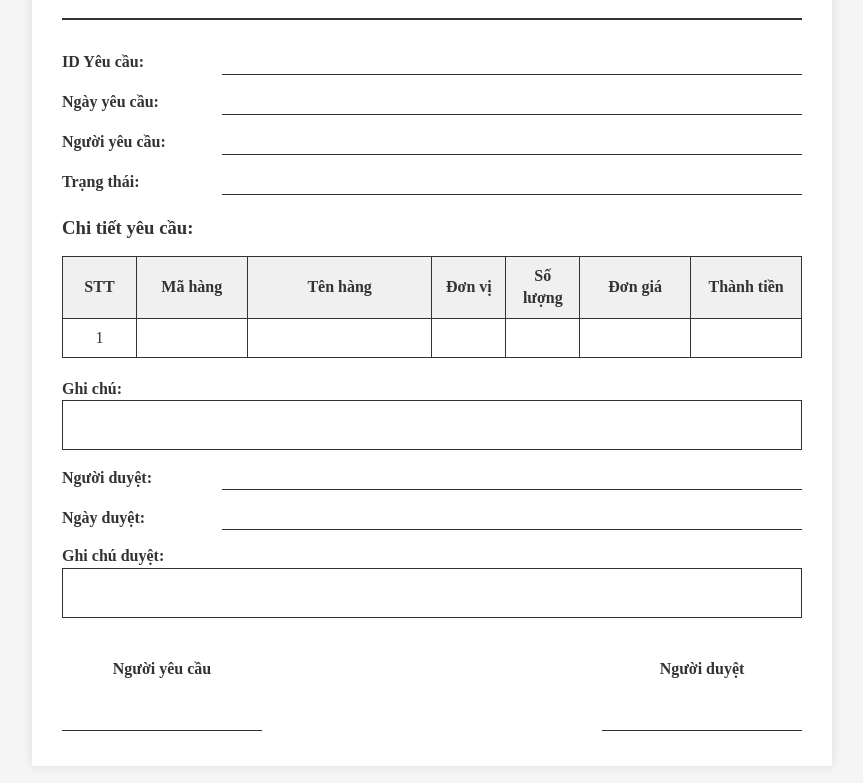
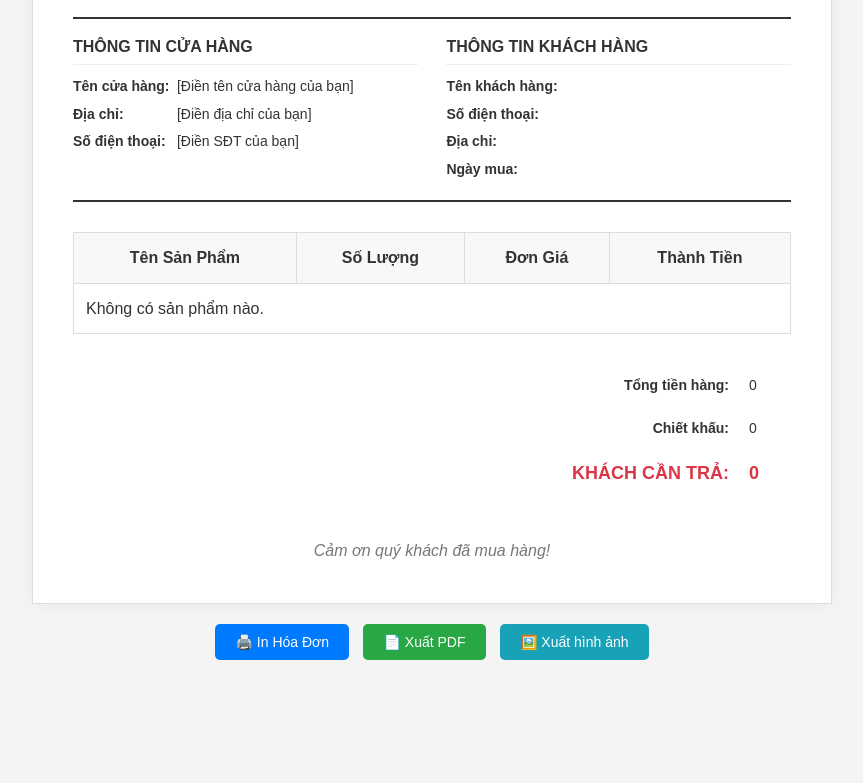
Before and after one commit to VinhThanh8088/innhanh, a plain HTML site: page index.html in a window 1280 px wide. Shown: the part 130-913 px from the top of the page, without its empty margins (208-1071 px from the left). After the commit the page ends 830 px from the top, so only its background shows below. Drawn offline with nearby package versions, Linux system fonts and the light colour scheme.

Commit message:
Update index.html

```diff
--- a/index.html
+++ b/index.html
@@ -3,7 +3,7 @@
 <head>
     <meta charset="UTF-8">
     <meta name="viewport" content="width=device-width, initial-scale=1.0">
-    <title>Phiếu Đề Nghị Yêu Cầu</title>
+    <title>Hóa Đơn Bán Hàng</title>
     <script src="https://cdnjs.cloudflare.com/ajax/libs/jspdf/2.5.1/jspdf.umd.min.js"></script>
     <script src="https://cdnjs.cloudflare.com/ajax/libs/html2canvas/1.4.1/html2canvas.min.js"></script>
     <style>
@@ -12,467 +12,298 @@
             padding: 0;
             box-sizing: border-box;
         }
-
         body {
-            font-family: 'Times New Roman', serif;
-            line-height: 1.4;
+            font-family: 'Arial', sans-serif; /* Thay đổi font cho hiện đại hơn */
+            line-height: 1.6;
             color: #333;
-            background-color: #f5f5f5;
+            background-color: #f4f4f4;
             padding: 20px;
         }
-
-        .container {
+        .invoice-container {
             max-width: 800px;
             margin: 0 auto;
             background: white;
-            padding: 30px;
-            box-shadow: 0 0 10px rgba(0,0,0,0.1);
+            padding: 40px;
+            box-shadow: 0 0 15px rgba(0,0,0,0.05);
+            border: 1px solid #ddd;
         }
-
         .header {
             text-align: center;
+            margin-bottom: 20px;
+        }
+        .header h1 {
+            font-size: 24px;
+            text-transform: uppercase;
+            color: #222;
+        }
+        .header .invoice-id {
+            font-size: 14px;
+            color: #555;
+            margin-top: 5px;
+        }
+        .info-section {
+            border-top: 2px solid #333;
+            border-bottom: 2px solid #333;
+            padding: 15px 0;
             margin-bottom: 30px;
-            border-bottom: 2px solid #333;
-            padding-bottom: 20px;
+            display: flex;
+            justify-content: space-between;
         }
-
-        .company-name {
+        .info-section div {
+            width: 48%;
+        }
+        .info-section h3 {
             font-size: 16px;
-            font-weight: bold;
+            margin-bottom: 10px;
+            border-bottom: 1px solid #eee;
+            padding-bottom: 5px;
+        }
+        .info-section p {
+            font-size: 14px;
             margin-bottom: 5px;
         }
-
-        .title {
-            font-size: 18px;
+        .info-section .label {
             font-weight: bold;
-            text-transform: uppercase;
-            margin: 15px 0;
+            display: inline-block;
+            min-width: 100px;
         }
-
-        .form-row {
-            display: flex;
-            margin-bottom: 15px;
-            align-items: center;
-        }
-
-        .form-row.full-width {
-            flex-direction: column;
-            align-items: stretch;
-        }
-
-        .label {
-            font-weight: bold;
-            min-width: 150px;
-            margin-right: 10px;
-        }
-
-        .value {
-            flex: 1;
-            padding: 5px;
-            border-bottom: 1px solid #333;
-            min-height: 25px;
-        }
-
-        .table-section {
-            margin: 20px 0;
-        }
-
         .items-table {
             width: 100%;
             border-collapse: collapse;
-            margin: 15px 0;
+            margin-bottom: 30px;
         }
-
-        .items-table th,
-        .items-table td {
-            border: 1px solid #333;
-            padding: 8px;
+        .items-table th, .items-table td {
+            border: 1px solid #ddd;
+            padding: 12px;
+            text-align: left;
+        }
+        .items-table th {
+            background-color: #f8f8f8;
+            font-weight: bold;
             text-align: center;
         }
-
-        .items-table th {
-            background-color: #f0f0f0;
+        .items-table td:nth-child(2),
+        .items-table td:nth-child(3),
+        .items-table td:nth-child(4) {
+            text-align: right;
+        }
+        .totals-section {
+            display: flex;
+            justify-content: flex-end;
+        }
+        .totals-section table {
+            width: 50%;
+            border-collapse: collapse;
+        }
+        .totals-section td {
+            padding: 10px;
+            font-size: 14px;
+        }
+        .totals-section .label {
             font-weight: bold;
+            text-align: right;
         }
-
-        .signature-section {
-            display: flex;
-            justify-content: space-between;
+        .totals-section .total-amount {
+            font-size: 18px;
+            font-weight: bold;
+            color: #dc3545; /* Màu đỏ cho nổi bật */
+        }
+        .footer {
+            text-align: center;
             margin-top: 40px;
+            font-style: italic;
+            color: #777;
         }
-
-        .signature-box {
-            text-align: center;
-            width: 200px;
-        }
-
-        .signature-title {
-            font-weight: bold;
-            margin-bottom: 50px;
-        }
-
-        .signature-line {
-            border-bottom: 1px solid #333;
-            margin: 5px 0;
-        }
-
         .buttons {
             text-align: center;
             margin: 20px 0;
-            gap: 10px;
         }
-
         .btn {
-            background-color: #007bff;
-            color: white;
-            padding: 10px 20px;
-            border: none;
-            border-radius: 5px;
-            cursor: pointer;
-            font-size: 14px;
-            margin: 0 5px;
+            background-color: #007bff; color: white; padding: 10px 20px;
+            border: none; border-radius: 5px; cursor: pointer;
+            font-size: 14px; margin: 0 5px;
         }
-
-        .btn:hover {
-            opacity: 0.9;
-        }
-
-        .btn-success {
-            background-color: #28a745;
-        }
-
-        .btn-info {
-            background-color: #17a2b8;
-        }
+        .btn:hover { opacity: 0.9; }
+        .btn-success { background-color: #28a745; }
+        .btn-info { background-color: #17a2b8; }
 
         @media print {
-            body {
-                background-color: white;
-                padding: 0;
-            }
-            .container {
-                box-shadow: none;
-                max-width: none;
-                margin: 0;
-                padding: 20px;
-            }
-            .buttons {
-                display: none;
-            }
-        }
-
-        .status-approved {
-            color: #28a745;
-            font-weight: bold;
-        }
-
-        .status-pending {
-            color: #ffc107;
-            font-weight: bold;
-        }
-
-        .status-rejected {
-            color: #dc3545;
-            font-weight: bold;
+            body { background-color: white; padding: 0; }
+            .invoice-container { box-shadow: none; border: none; max-width: none; margin: 0; padding: 10px; }
+            .buttons { display: none; }
         }
     </style>
 </head>
 <body>
-    <div class="container" id="printArea">
-        <!-- Header -->
+    <div class="invoice-container" id="printArea">
         <div class="header">
-            <div class="company-name">CÔNG TY ABC</div>
-            <div class="title">PHIẾU ĐỀ NGHỊ YÊU CẦU</div>
+            <h1>Hóa Đơn Bán Hàng</h1>
+            <p class="invoice-id">Mã Hóa Đơn: <span id="maHoaDon"></span></p>
         </div>
 
-        <!-- Thông tin cơ bản -->
-        <div class="form-row">
-            <span class="label">ID Yêu cầu:</span>
-            <span class="value" id="idYeuCau"></span>
+        <div class="info-section">
+            <div class="store-info">
+                <h3>THÔNG TIN CỬA HÀNG</h3>
+                <p><span class="label">Tên cửa hàng:</span> [Điền tên cửa hàng của bạn]</p>
+                <p><span class="label">Địa chỉ:</span> [Điền địa chỉ của bạn]</p>
+                <p><span class="label">Số điện thoại:</span> [Điền SĐT của bạn]</p>
+            </div>
+            <div class="customer-info">
+                <h3>THÔNG TIN KHÁCH HÀNG</h3>
+                <p><span class="label">Tên khách hàng:</span> <span id="tenKH"></span></p>
+                <p><span class="label">Số điện thoại:</span> <span id="sdtKH"></span></p>
+                <p><span class="label">Địa chỉ:</span> <span id="diaChiKH"></span></p>
+                <p><span class="label">Ngày mua:</span> <span id="ngayMua"></span></p>
+            </div>
         </div>
 
-        <div class="form-row">
-            <span class="label">Ngày yêu cầu:</span>
-            <span class="value" id="ngayYeuCau"></span>
-        </div>
-
-        <div class="form-row">
-            <span class="label">Người yêu cầu:</span>
-            <span class="value" id="nguoiYeuCau"></span>
-        </div>
-
-        <div class="form-row">
-            <span class="label">Trạng thái:</span>
-            <span class="value" id="trangThai"></span>
-        </div>
-
-        <!-- Bảng chi tiết hàng hóa -->
-        <div class="table-section">
-            <h3>Chi tiết yêu cầu:</h3>
         <table class="items-table">
             <thead>
                 <tr>
-                        <th style="width: 10%">STT</th>
-                        <th style="width: 15%">Mã hàng</th>
-                        <th style="width: 25%">Tên hàng</th>
-                        <th style="width: 10%">Đơn vị</th>
-                        <th style="width: 10%">Số lượng</th>
-                        <th style="width: 15%">Đơn giá</th>
-                        <th style="width: 15%">Thành tiền</th>
+                    <th>Tên Sản Phẩm</th>
+                    <th>Số Lượng</th>
+                    <th>Đơn Giá</th>
+                    <th>Thành Tiền</th>
                 </tr>
             </thead>
             <tbody id="itemsTableBody">
-                    <!-- Dữ liệu sẽ được thêm bằng JavaScript -->
                 </tbody>
+        </table>
+
+        <div class="totals-section">
+            <table>
+                <tr>
+                    <td class="label">Tổng tiền hàng:</td>
+                    <td id="tongTienHang"></td>
+                </tr>
+                <tr>
+                    <td class="label">Chiết khấu:</td>
+                    <td id="chietKhau"></td>
+                </tr>
+                <tr>
+                    <td class="label total-amount">KHÁCH CẦN TRẢ:</td>
+                    <td class="total-amount" id="khachCanTra"></td>
+                </tr>
             </table>
         </div>
 
-        <!-- Ghi chú -->
-        <div class="form-row full-width">
-            <span class="label">Ghi chú:</span>
-            <div class="value" id="ghiChu" style="min-height: 50px; border: 1px solid #333; padding: 10px;"></div>
-        </div>
-
-        <!-- Thông tin duyệt -->
-        <div class="form-row">
-            <span class="label">Người duyệt:</span>
-            <span class="value" id="nguoiDuyet"></span>
-        </div>
-
-        <div class="form-row">
-            <span class="label">Ngày duyệt:</span>
-            <span class="value" id="ngayDuyet"></span>
-        </div>
-
-        <div class="form-row full-width">
-            <span class="label">Ghi chú duyệt:</span>
-            <div class="value" id="ghiChuDuyet" style="min-height: 50px; border: 1px solid #333; padding: 10px;"></div>
-        </div>
-
-        <!-- Chữ ký -->
-        <div class="signature-section">
-            <div class="signature-box">
-                <div class="signature-title">Người yêu cầu</div>
-                <div class="signature-line"></div>
-                <div id="nguoiYeuCauKy"></div>
-            </div>
-            <div class="signature-box">
-                <div class="signature-title">Người duyệt</div>
-                <div class="signature-line"></div>
-                <div id="nguoiDuyetKy"></div>
-            </div>
+        <div class="footer">
+            <p>Cảm ơn quý khách đã mua hàng!</p>
         </div>
     </div>
 
-    <!-- Buttons -->
     <div class="buttons">
-        <button class="btn" onclick="printForm()">In phiếu</button>
-        <button class="btn btn-success" onclick="exportToPDF()">Xuất PDF</button>
-        <button class="btn btn-info" onclick="exportToImage()">Xuất hình ảnh</button>
+        <button class="btn" onclick="printForm()">🖨️ In Hóa Đơn</button>
+        <button class="btn btn-success" onclick="exportToPDF()">📄 Xuất PDF</button>
+        <button class="btn btn-info" onclick="exportToImage()">🖼️ Xuất hình ảnh</button>
     </div>
 
     <script>
-        // Hàm lấy parameters từ URL
+        // Hàm lấy tham số từ URL
         function getUrlParameter(name) {
             const urlParams = new URLSearchParams(window.location.search);
             return urlParams.get(name) || '';
         }
 
-        // Hàm format tiền tệ
+        // Hàm định dạng tiền tệ Việt Nam
         function formatCurrency(amount) {
             if (!amount) return '0';
             return parseFloat(amount).toLocaleString('vi-VN') + ' đ';
         }
 
-        // Hàm format ngày
+        // Hàm định dạng ngày tháng
         function formatDate(dateString) {
             if (!dateString) return '';
+            const options = { day: '2-digit', month: '2-digit', year: 'numeric' };
             const date = new Date(dateString);
-            return date.toLocaleDateString('vi-VN');
+            return date.toLocaleDateString('vi-VN', options);
         }
 
-        // Hàm format trạng thái
-        function formatStatus(status) {
-            const statusElement = document.getElementById('trangThai');
-            switch(status?.toLowerCase()) {
-                case 'approved':
-                case 'đã duyệt':
-                    statusElement.className = 'value status-approved';
-                    return 'Đã duyệt';
-                case 'pending':
-                case 'chờ duyệt':
-                    statusElement.className = 'value status-pending';
-                    return 'Chờ duyệt';
-                case 'rejected':
-                case 'từ chối':
-                    statusElement.className = 'value status-rejected';
-                    return 'Từ chối';
-                default:
-                    return status || '';
-            }
-        }
-
-        // Hàm load dữ liệu từ URL
-        function loadDataFromUrl() {
-            // Load thông tin cơ bản
-            document.getElementById('idYeuCau').textContent = getUrlParameter('id') || '';
-            document.getElementById('ngayYeuCau').textContent = formatDate(getUrlParameter('ngayYeuCau'));
-            document.getElementById('nguoiYeuCau').textContent = getUrlParameter('nguoiYeuCau') || '';
-            document.getElementById('trangThai').textContent = formatStatus(getUrlParameter('trangThai'));
-            document.getElementById('ghiChu').textContent = getUrlParameter('ghiChu') || '';
-            document.getElementById('nguoiDuyet').textContent = getUrlParameter('nguoiDuyet') || '';
-            document.getElementById('ngayDuyet').textContent = formatDate(getUrlParameter('ngayDuyet'));
-            document.getElementById('ghiChuDuyet').textContent = getUrlParameter('ghiChuDuyet') || '';
-
-            // Set chữ ký
-            document.getElementById('nguoiYeuCauKy').textContent = getUrlParameter('nguoiYeuCau') || '';
-            document.getElementById('nguoiDuyetKy').textContent = getUrlParameter('nguoiDuyet') || '';
-
-            // Load chi tiết hàng hóa
-            loadItemsData();
-        }
-
-        // Hàm load dữ liệu chi tiết hàng hóa
+        // Hàm tải dữ liệu chi tiết sản phẩm
         function loadItemsData() {
             const tbody = document.getElementById('itemsTableBody');
             tbody.innerHTML = '';
+            let items = [];
+            const itemsJson = getUrlParameter('items');
 
-            // Lấy dữ liệu từ URL (có thể là JSON string hoặc multiple parameters)
-            let items = [];
-
-            // Cách 1: Dữ liệu JSON trong parameter
-            const itemsJson = getUrlParameter('items');
             if (itemsJson) {
                 try {
                     items = JSON.parse(decodeURIComponent(itemsJson));
                 } catch (e) {
-                    console.error('Error parsing items JSON:', e);
+                    console.error('Lỗi xử lý JSON chi tiết sản phẩm:', e);
+                    tbody.innerHTML = '<tr><td colspan="4">Không thể tải chi tiết đơn hàng.</td></tr>';
+                    return;
                 }
             }
 
-            // Cách 2: Dữ liệu từ multiple parameters (dự phòng)
-            if (items.length === 0) {
-                const maHang = getUrlParameter('maHang');
-                if (maHang) {
-                    items = [{
-                        maHang: maHang,
-                        tenHang: getUrlParameter('tenHang'),
-                        donVi: getUrlParameter('donVi'),
-                        soLuong: getUrlParameter('soLuong'),
-                        donGia: getUrlParameter('donGia'),
-                        thanhTien: getUrlParameter('thanhTien')
-                    }];
-                }
-            }
-
-            // Hiển thị dữ liệu
-            if (items.length === 0) {
-                // Tạo dòng trống nếu không có dữ liệu
+            if (items.length > 0) {
+                items.forEach(item => {
                     const row = document.createElement('tr');
                     row.innerHTML = `
-                    <td>1</td>
-                    <td>&nbsp;</td>
-                    <td>&nbsp;</td>
-                    <td>&nbsp;</td>
-                    <td>&nbsp;</td>
-                    <td>&nbsp;</td>
-                    <td>&nbsp;</td>
-                `;
-                tbody.appendChild(row);
-            } else {
-                items.forEach((item, index) => {
-                    const row = document.createElement('tr');
-                    row.innerHTML = `
-                        <td>${index + 1}</td>
-                        <td>${item.maHang || ''}</td>
-                        <td>${item.tenHang || ''}</td>
-                        <td>${item.donVi || ''}</td>
-                        <td>${item.soLuong || ''}</td>
+                        <td>${item.tenSP || ''}</td>
+                        <td>${item.soLuong || 0}</td>
                         <td>${formatCurrency(item.donGia)}</td>
                         <td>${formatCurrency(item.thanhTien)}</td>
                     `;
                     tbody.appendChild(row);
                 });
-            }
-
-            // Thêm dòng tổng cộng nếu có nhiều items
-            if (items.length > 0) {
-                const totalAmount = items.reduce((sum, item) => sum + (parseFloat(item.thanhTien) || 0), 0);
-                const totalRow = document.createElement('tr');
-                totalRow.innerHTML = `
-                    <td colspan="6" style="font-weight: bold; text-align: right;">Tổng cộng:</td>
-                    <td style="font-weight: bold;">${formatCurrency(totalAmount)}</td>
-                `;
-                tbody.appendChild(totalRow);
+            } else {
+                 tbody.innerHTML = '<tr><td colspan="4">Không có sản phẩm nào.</td></tr>';
             }
         }
 
-        // Hàm in
-        function printForm() {
-            window.print();
+        // Hàm tải toàn bộ dữ liệu từ URL vào trang
+        function loadDataFromUrl() {
+            // Thông tin hóa đơn
+            document.getElementById('maHoaDon').textContent = getUrlParameter('maDonHang');
+            document.getElementById('ngayMua').textContent = formatDate(getUrlParameter('ngayMua'));
+
+            // Thông tin khách hàng
+            document.getElementById('tenKH').textContent = getUrlParameter('tenKH');
+            document.getElementById('sdtKH').textContent = getUrlParameter('sdtKH');
+            document.getElementById('diaChiKH').textContent = getUrlParameter('diaChiKH');
+
+            // Tổng tiền
+            document.getElementById('tongTienHang').textContent = formatCurrency(getUrlParameter('tongTien'));
+            document.getElementById('chietKhau').textContent = formatCurrency(getUrlParameter('chietKhau'));
+            document.getElementById('khachCanTra').textContent = formatCurrency(getUrlParameter('thanhTien'));
+
+            // Tải danh sách sản phẩm
+            loadItemsData();
         }
 
-        // Hàm xuất PDF
+        // Các hàm chức năng in, xuất file
+        function printForm() { window.print(); }
+
         function exportToPDF() {
             const { jsPDF } = window.jspdf;
             const element = document.getElementById('printArea');
+            const fileName = `Hoa_don_${getUrlParameter('maDonHang') || 'moi'}.pdf`;
 
-            html2canvas(element, {
-                scale: 2,
-                useCORS: true,
-                allowTaint: true
-            }).then(function(canvas) {
+            html2canvas(element, { scale: 2 }).then(canvas => {
                 const imgData = canvas.toDataURL('image/png');
                 const pdf = new jsPDF('p', 'mm', 'a4');
-
                 const imgWidth = 210;
-                const pageHeight = 295;
                 const imgHeight = (canvas.height * imgWidth) / canvas.width;
-                let heightLeft = imgHeight;
-
-                let position = 0;
-
-                pdf.addImage(imgData, 'PNG', 0, position, imgWidth, imgHeight);
-                heightLeft -= pageHeight;
-
-                while (heightLeft >= 0) {
-                    position = heightLeft - imgHeight;
-                    pdf.addPage();
-                    pdf.addImage(imgData, 'PNG', 0, position, imgWidth, imgHeight);
-                    heightLeft -= pageHeight;
-                }
-
-                const fileName = `Phieu_de_nghi_${getUrlParameter('id') || 'unknown'}.pdf`;
+                pdf.addImage(imgData, 'PNG', 0, 0, imgWidth, imgHeight);
                 pdf.save(fileName);
             });
         }
 
-        // *** HÀM MỚI: Xuất hình ảnh ***
         function exportToImage() {
             const element = document.getElementById('printArea');
-            const fileName = `Phieu_de_nghi_${getUrlParameter('id') || 'unknown'}.png`;
+            const fileName = `Hoa_don_${getUrlParameter('maDonHang') || 'moi'}.png`;
 
-            html2canvas(element, {
-                scale: 2, // Tăng scale để hình ảnh chất lượng cao hơn
-                useCORS: true,
-                allowTaint: true
-            }).then(function(canvas) {
-                // Tạo một thẻ <a> ẩn để tải xuống
+            html2canvas(element, { scale: 2 }).then(canvas => {
                 const link = document.createElement('a');
                 link.download = fileName;
                 link.href = canvas.toDataURL('image/png');
-
-                // Thêm vào body, thực hiện click và xóa đi
-                document.body.appendChild(link);
                 link.click();
-                document.body.removeChild(link);
             });
         }
 
-        // Load dữ liệu khi trang được tải
-        window.onload = function() {
-            loadDataFromUrl();
-        };
+        // Tải dữ liệu khi trang được mở
+        window.onload = loadDataFromUrl;
     </script>
 </body>
 </html>
```
Lines whose indentation alone changed are shown as unchanged.
